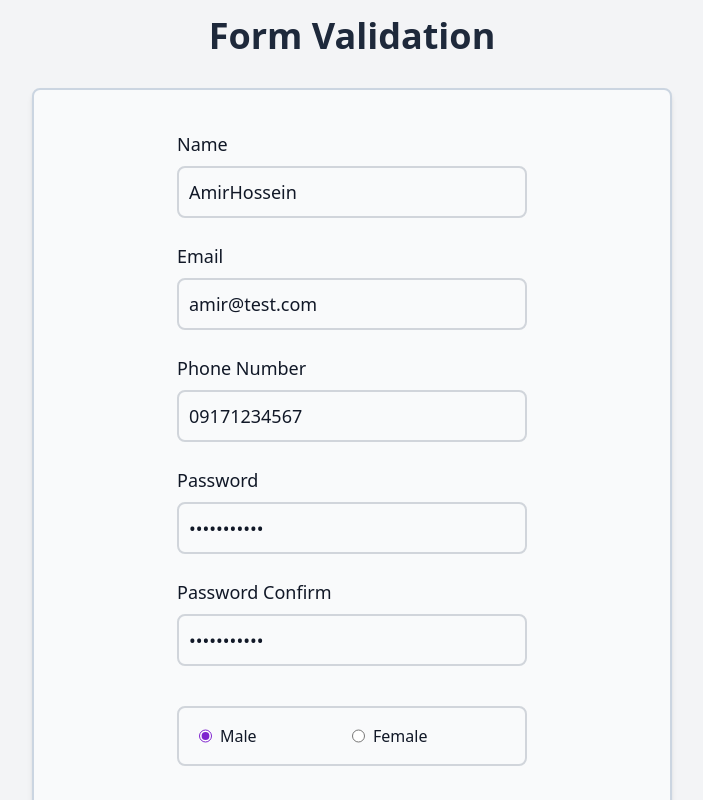
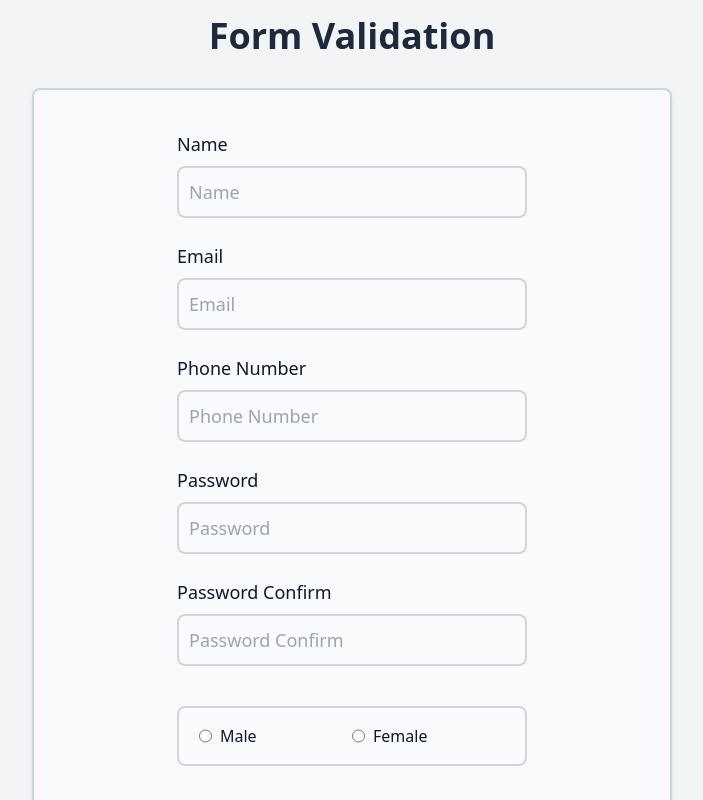
Before and after one commit to amirk1998/Form-Validation-Formik, a React (Vite) app: page / in a window 1280 px wide. Shown: the top 800 px of the page, without its empty margins (288-991 px from the left). Built offline with nearby package versions, Linux system fonts and the light colour scheme; data requests are answered from the project's data file.

Commit message:
Submit Handler has been updated

```diff
--- a/data/db.json
+++ b/data/db.json
@@ -4,75 +4,17 @@
       "name": "AmirHossein",
       "email": "amir@test.com",
       "phoneNumber": "09171234567",
-      "password": "Amir102030@",
-      "passwordConfirm": "Amir102030@",
+      "password": "1377NewAmir@",
+      "passwordConfirm": "1377NewAmir@",
       "gender": "0",
       "nationality": "US",
       "interest": [
-        "React.JS"
+        "React.JS",
+        "Tailwind"
       ],
-      "terms": false,
+      "terms": true,
+      "DateCreated": "3/7/2023, 9:02:21 PM",
       "id": 1
-    },
-    {
-      "name": "Elizabeth Greenholt PhD",
-      "email": "Tanya79@hotmail.com",
-      "phoneNumber": "521846027",
-      "password": "Tm6]:Ew?>0a5",
-      "passwordConfirm": "Tm6]:Ew?>0a5",
-      "gender": "0",
-      "nationality": "IR",
-      "interest": [],
-      "terms": false,
-      "id": 2
-    },
-    {
-      "name": "Nick Hand Sr.",
-      "email": "Petra_Batz@yahoo.com",
-      "phoneNumber": "65481073257",
-      "password": "Yq0{N>O7ZIGT",
-      "passwordConfirm": "Yq0{N>O7ZIGT",
-      "gender": "1",
-      "nationality": "US",
-      "interest": [],
-      "terms": false,
-      "id": 3
-    },
-    {
-      "name": "Jim Will",
-      "email": "Millie79@gmail.com",
-      "phoneNumber": "63732940295",
-      "password": "Xb0%&-964I5{",
-      "passwordConfirm": "Xb0%&-964I5{",
-      "gender": "1",
-      "nationality": "US",
-      "interest": [],
-      "terms": false,
-      "id": 4
-    },
-    {
-      "name": "Felipe Green",
-      "email": "Daniela_Langworth@gmail.com",
-      "phoneNumber": "8263016362",
-      "password": "Tm9-;dy@8b=C",
-      "passwordConfirm": "Tm9-;dy@8b=C",
-      "gender": "0",
-      "nationality": "US",
-      "interest": [],
-      "terms": false,
-      "id": 5
-    },
-    {
-      "name": "Jay Funk",
-      "email": "Name.Stehr@hotmail.com",
-      "phoneNumber": "64819987727",
-      "password": "Kh8=HoTl=Rfz",
-      "passwordConfirm": "Kh8=HoTl=Rfz",
-      "gender": "1",
-      "nationality": "GER",
-      "interest": [],
-      "terms": false,
-      "id": 6
     }
   ]
 }
--- a/src/Components/FakeData/FakeDataGenerator.jsx
+++ b/src/Components/FakeData/FakeDataGenerator.jsx
@@ -1,5 +1,6 @@
 import { faker } from '@faker-js/faker';
 import { useEffect, useState } from 'react';
+import { addFakeUser } from '../../services/addFakeUserService';
 import { addNewUser } from '../../services/addNewUserService';
 import { getAllUsers } from '../../services/getAllUsersService';
 
@@ -135,7 +136,7 @@ const generateFakeData = (numOfData) => {
 
 const saveFakeData = async (fakeData) => {
   try {
-    await addNewUser(fakeData);
+    await addFakeUser(fakeData);
     console.log('Fake data saved to local database!');
   } catch (error) {
     console.error(error);
--- a/src/Components/SingUp/SingUpForm.jsx
+++ b/src/Components/SingUp/SingUpForm.jsx
@@ -1,6 +1,7 @@
 import { useFormik } from 'formik';
 import { useEffect, useState } from 'react';
 import * as Yup from 'yup';
+import { addNewUser } from '../../services/addNewUserService';
 import { getOneUser } from '../../services/getOneUserService';
 import CheckBoxInput from '../Common/CheckBoxInput';
 import Input from '../Common/Input';
@@ -59,7 +60,7 @@ const SignUpForm = () => {
   //
   const [formValues, setFormValues] = useState(null);
 
-  const userID = 1;
+  // const userID = 1;
 
   const radioOptions = [
     { label: 'Male', value: '0' },
@@ -82,7 +83,11 @@ const SignUpForm = () => {
   ];
 
   const onSubmit = (values) => {
-    console.log(values);
+    const data = { ...values, DateCreated: new Date().toLocaleString() };
+    addNewUser(data)
+      .then((res) => console.log(res))
+      .catch((error) => console.log(error));
+    // console.log(data);
   };
 
   const formik = useFormik({
@@ -94,11 +99,11 @@ const SignUpForm = () => {
     enableReinitialize: true,
   });
 
-  useEffect(() => {
-    getOneUser(userID)
-      .then((res) => setFormValues(res.data))
-      .catch((error) => console.log(error));
-  }, []);
+  // useEffect(() => {
+  //   getOneUser(userID)
+  //     .then((res) => console.log(res.data))
+  //     .catch((error) => console.log(error));
+  // }, []);
 
   return (
     <div className='h-screen w-1/2'>
--- /dev/null
+++ b/src/services/addFakeUserService.js
@@ -0,0 +1,5 @@
+import http from './httpServices';
+
+export function addFakeUser(data) {
+  return http.post('/FakeData', data);
+}
```
